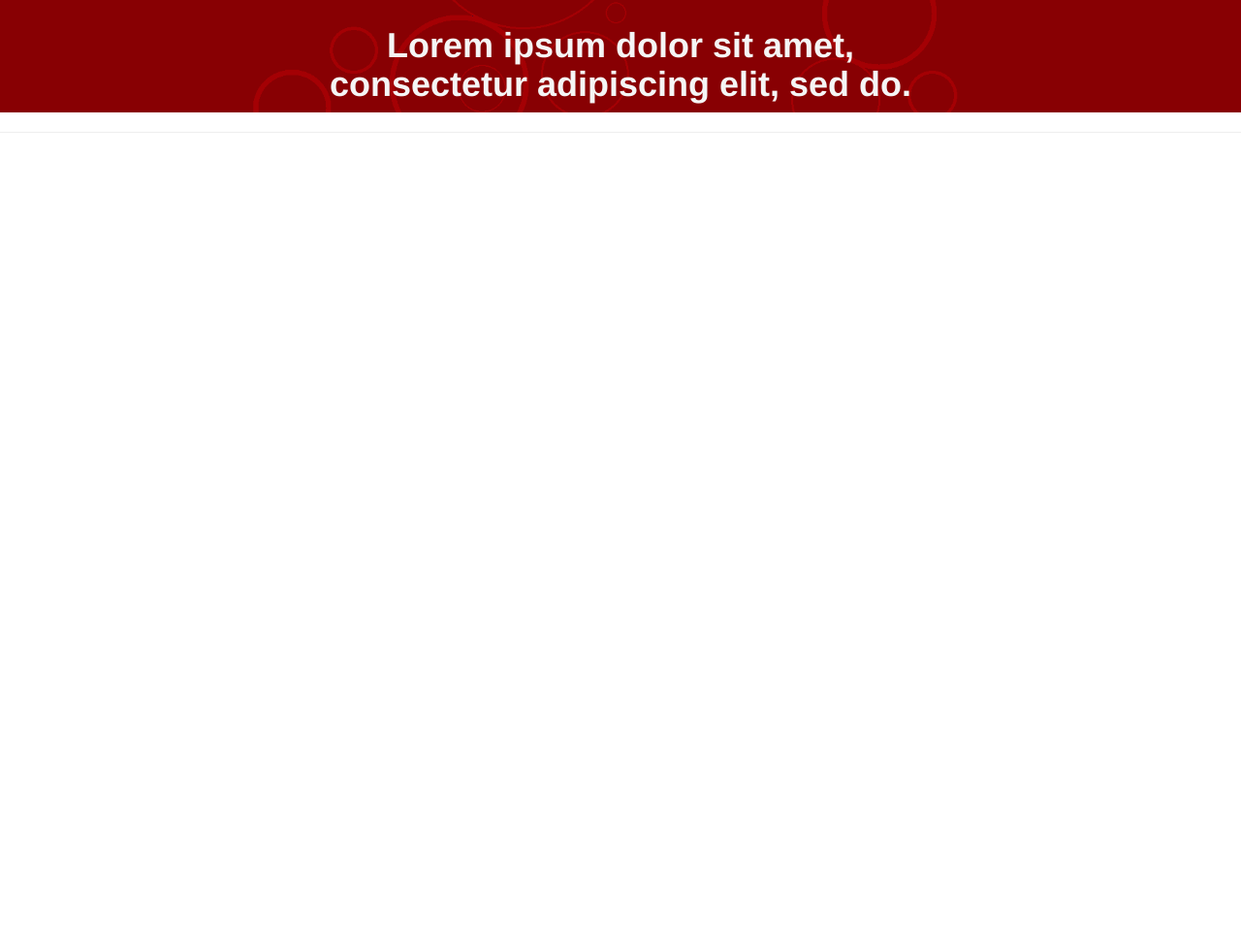
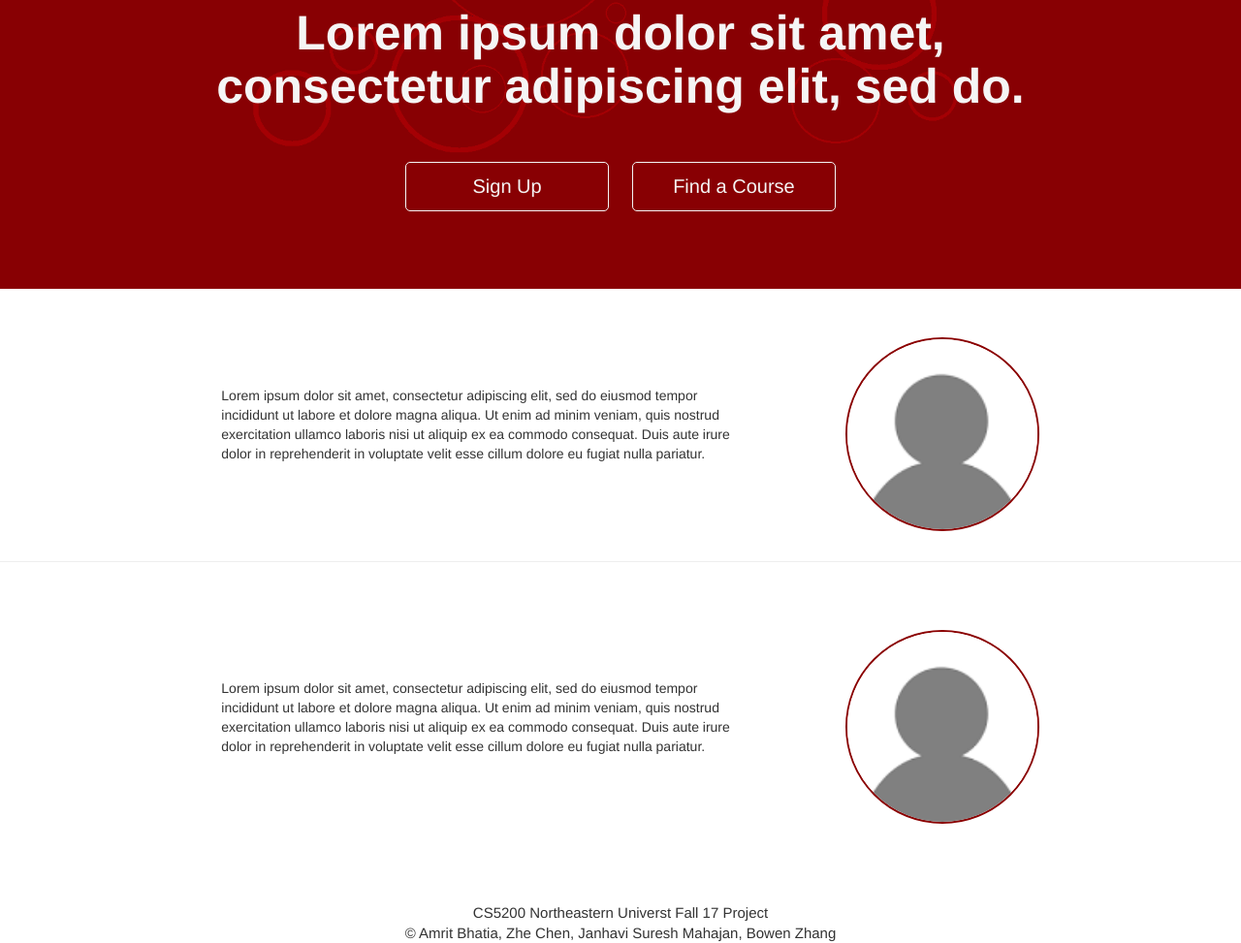
Before and after one commit to chzh1992/Fall17-CS5200-Sec02-Group17, a website: page public/index.html in a window 1280 px wide. Shown: the part 73-1046 px from the top of the page at 97% size. Before the commit the page ends 800 px from the top, so only its background shows below. Drawn offline with nearby package versions, Linux system fonts and the light colour scheme; some packages are replaced by stand-ins of ours.

Commit message:
home introductions

```diff
--- a/package.json
+++ b/package.json
@@ -15,6 +15,7 @@
     "bootstrap": "^3.3.7",
     "express": "^4.16.2",
     "express-session": "^1.15.6",
+    "font-awesome": "^4.7.0",
     "jquery": "^3.2.1",
     "jquery-match-height": "^0.7.2",
     "mysql2": "^1.5.0",
--- a/public/css/style-home.css
+++ b/public/css/style-home.css
@@ -1,8 +1,3 @@
-.tr-fixed-top-header{
-    position: fixed;
-    width: 100%;
-    top: 0px;
-}
 #home-header-brand{
     font-size: 30px;
     position: absolute;
@@ -13,15 +8,13 @@
 }
 
 #home-navbar{
-    list-style-type: none;
     padding-right: 20px;
     float: right;
     font-size: 18px;
-    padding-top: 30px;
+    padding-top: 20px;
 }
 
 #home-navbar li{
-    display: inline;
     padding: 12px;
 }
 
@@ -39,9 +32,83 @@
     background-image: url('../home-background.png');
     background-size: 100%;
     color: whitesmoke;
+    padding-bottom: 70px;
 }
 
 #home-main-text{
-    padding-top: 80px;
+    padding-top: 60px;
+    text-align: center;
+    margin-bottom: 30px;
+}
+
+#home-main-text h1{
+    font-size: 50px;
+}
+
+@media (max-width: 600px){
+    #home-main-section{
+        padding-bottom: 30px;
+    }
+    #home-main-text{
+        margin-left: 10px;
+        margin-right: 10px;
+    }
+}
+
+
+#home-button-group{
     text-align: center;
 }
+
+#home-button-group a{
+    text-decoration: none;
+    display: inline-block;
+    color: whitesmoke;
+    margin: 10px;
+    border: solid whitesmoke 1px;
+    font-size: 20px;
+    min-width: 210px;
+    padding-top: 10px;
+    padding-bottom: 10px;
+    border-radius: 5px;
+    transition: color .2s ease-in-out;
+}
+
+#home-button-group a:hover{
+    background-color: whitesmoke;
+    color: darkred;
+}
+
+#home-footer{
+    text-align: center;
+    font-size: 15px;
+    margin-top: 70px;
+}
+
+.tr-home-introduction{
+    overflow: auto;
+    margin: 10px;
+    margin-top: 50px;
+}
+.tr-home-introduction img{
+    float: right;
+    margin-left: 100px;
+    border-radius: 50%;
+    border: solid darkred 2px;
+    width: 200px;
+    height: auto;
+}
+
+.tr-home-introduction p{
+    padding-top: 50px;
+}
+
+@media (max-width: 600px){
+    .tr-home-introduction img{
+        display: none;
+    }
+
+    .tr-home-introduction p{
+        padding-top: 0px;
+    }
+}
--- /dev/null
+++ b/public/css/style.css
@@ -0,0 +1,31 @@
+.tr-fixed-top-header{
+    position: fixed;
+    width: 100%;
+    top: 0px;
+}
+
+@media (max-width: 600px){
+    .tr-large-device-content{
+        display: none;
+    }
+    .tr-small-device-content{
+        display: block;
+    }
+}
+
+@media (min-width: 600px){
+    .tr-large-device-content{
+        display: block;
+    }
+    .tr-small-device-content{
+        display: none;
+    }
+}
+
+ul[class~="tr-navbar"]{
+    list-style-type: none;
+}
+
+.tr-navbar > li{
+    display: inline-block;
+}
--- a/public/index.html
+++ b/public/index.html
@@ -20,6 +20,7 @@
     <!--BootStrap-->
     <!--<link href="https://maxcdn.bootstrapcdn.com/bootstrap/3.3.7/css/bootstrap.min.css" rel="stylesheet"-->
           <!--integrity="sha384-BVYiiSIFeK1dGmJRAkycuHAHRg32OmUcww7on3RYdg4Va+PmSTsz/K68vbdEjh4u" crossorigin="anonymous">-->
+    <!--<script src="https://maxcdn.bootstrapcdn.com/bootstrap/3.3.7/js/bootstrap.min.js"></script>-->
 
     <!---->
     <!--Local Libraries-->
@@ -34,7 +35,8 @@
     <script src="vendor/angularjs/angular-route.min.js"></script>
 
     <!--BootStrap-->
-    <link href="vendor/bootstrap/bootstrap.min.css" rel="stylesheet">
+    <link href="vendor/bootstrap/css/bootstrap.min.css" rel="stylesheet">
+    <script src="vendor/bootstrap/js/bootstrap.min.js"></script>
 
     <!--Set up the AngularJS Framework-->
     <script src="app.js"></script>
@@ -48,6 +50,7 @@
     <!--Controllers-->
     <script src="views/home/home.controller.client.js"></script>
 
+    <link href="css/style.css" rel="stylesheet">
     <link href="css/style-home.css" rel="stylesheet">
 
 </head>
--- a/public/views/home/home.view.client.html
+++ b/public/views/home/home.view.client.html
@@ -2,7 +2,7 @@
     <span id="home-header-brand">
         Trainly
     </span>
-    <ul id="home-navbar">
+    <ul id="home-navbar" class="tr-large-device-content tr-navbar">
         <li>
             <a href="">
                 Statistics
@@ -14,35 +14,86 @@
             </a>
         </li>
     </ul>
+
 </header>
 <section id="home-main-section">
     <div class="row" >
-        <div class="col-sm-3"></div>
-        <div class="col-sm-6" id="home-main-text">
-            <h1>
+        <div class="col-sm-2"></div>
+        <div class="col-sm-8" id="home-main-text">
+            <!--Display this content in large windows-->
+            <h1 class="tr-large-device-content">
                 <b>
                     Lorem ipsum dolor sit amet, consectetur adipiscing elit, sed do.
                 </b>
             </h1>
-            <!--<h2>-->
-                <!--<b>-->
-                    <!--Lorem ipsum dolor sit amet, consectetur adipiscing elit, sed do.-->
-                <!--</b>-->
-            <!--</h2>-->
+
+            <!--Display this content in small windows-->
+            <h2 class="tr-small-device-content">
+                <b>
+                    Lorem ipsum dolor sit amet, consectetur adipiscing elit, sed do.
+                </b>
+            </h2>
         </div>
-        <div class="col-sm-3"></div>
+        <div class="col-sm-2"></div>
     </div>
-    <div class="row">
-
+    <div id="home-button-group">
+        <div class="tr-large-device-content">
+            <a href="">Sign Up</a>
+            <a href="">Find a Course</a>
+        </div>
+        <div class="tr-small-device-content">
+            <div>
+                <a href="">Sign Up</a>
+            </div>
+            <div>
+                <a href="">Find a Course</a>
+            </div>
+        </div>
     </div>
 </section>
-
 <section>
+    <div class="row">
+        <div class="col-sm-2"></div>
+        <div class="col-sm-8 col-xs-12 tr-home-introduction">
+            <img src="../../avatar.png">
+            <p>
+                Lorem ipsum dolor sit amet, consectetur adipiscing elit, sed do eiusmod tempor incididunt ut labore et
+                dolore magna aliqua. Ut enim ad minim veniam, quis nostrud exercitation ullamco laboris nisi ut aliquip
+                ex ea commodo consequat. Duis aute irure dolor in reprehenderit in voluptate velit esse cillum dolore
+                eu fugiat nulla pariatur.
+            </p>
+        </div>
+        <div class="col-sm-2"></div>
+    </div>
 
 </section>
 
 <hr>
 
 <section>
+    <div class="row">
+        <div class="col-sm-2"></div>
+        <div class="col-sm-8 col-xs-12 tr-home-introduction">
+            <img src="../../avatar.png">
+            <p>
+                Lorem ipsum dolor sit amet, consectetur adipiscing elit, sed do eiusmod tempor incididunt ut labore et
+                dolore magna aliqua. Ut enim ad minim veniam, quis nostrud exercitation ullamco laboris nisi ut aliquip
+                ex ea commodo consequat. Duis aute irure dolor in reprehenderit in voluptate velit esse cillum dolore
+                eu fugiat nulla pariatur.
+            </p>
+        </div>
+        <div class="col-sm-2"></div>
+    </div>
+</section>
 
-</section>
+<footer id="home-footer">
+    CS5200 Northeastern Universt Fall 17 Project <br>
+    &copy Amrit Bhatia, Zhe Chen, Janhavi Suresh Mahajan, Bowen Zhang
+</footer>
+
+<div style="display: none">
+    Lorem ipsum dolor sit amet, consectetur adipiscing elit, sed do eiusmod tempor incididunt ut labore et dolore magna
+    aliqua. Ut enim ad minim veniam, quis nostrud exercitation ullamco laboris nisi ut aliquip ex ea commodo consequat.
+    Duis aute irure dolor in reprehenderit in voluptate velit esse cillum dolore eu fugiat nulla pariatur. Excepteur sint
+    occaecat cupidatat non proident, sunt in culpa qui officia deserunt mollit anim id est laborum.
+</div>
```
Also changed, not shown: public/avatar.png (added), 1 other file.
